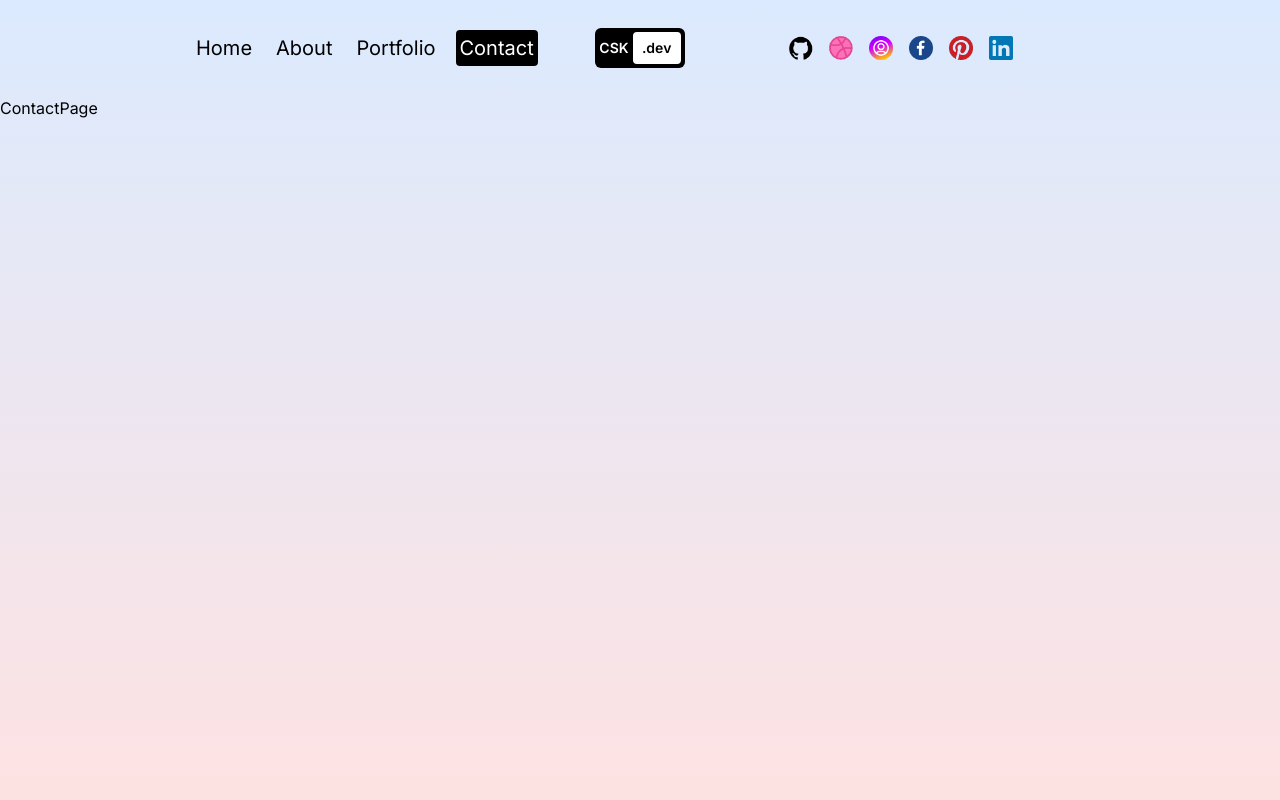
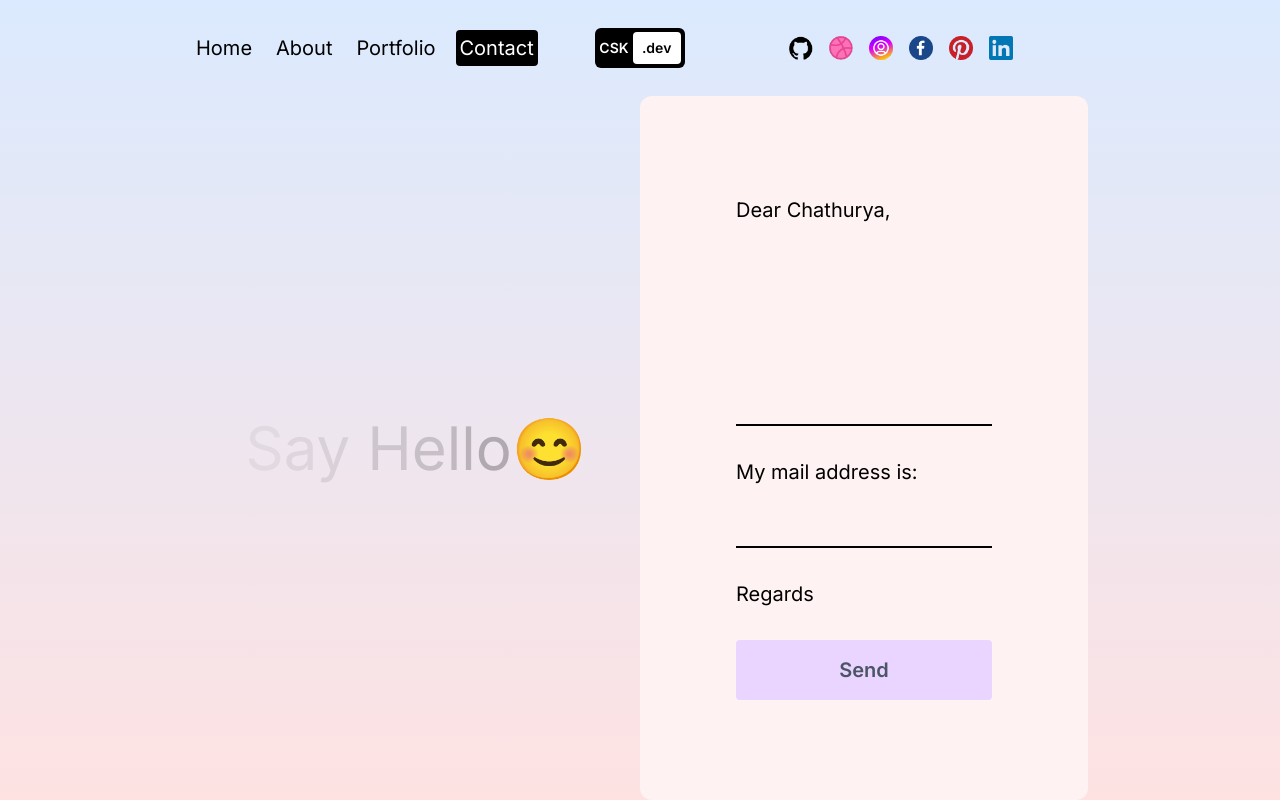
Before and after one commit to MayanthaWj/CSKPortfolio, a Next.js app: page /contact in a window 1280 px wide. Built offline with nearby package versions, Linux system fonts and the light colour scheme.

Commit message:
Contact page layout design

```diff
--- a/package.json
+++ b/package.json
@@ -9,6 +9,7 @@
     "lint": "next lint"
   },
   "dependencies": {
+    "@emailjs/browser": "^4.4.1",
     "framer-motion": "^12.17.0",
     "next": "14.1.0",
     "react": "18",
--- a/src/app/contact/page.jsx
+++ b/src/app/contact/page.jsx
@@ -1,8 +1,37 @@
 "use client"
 
 import {motion} from "framer-motion";
+import { useRef, useState } from "react";
+import emailjs from "@emailjs/browser";
 
 const ContactPage = () => {
+  const text = "Say Hello";
+  const [success, setSuccess] = useState(false);
+  const [error, setError] = useState(false);
+  const form = useRef();
+
+  const sendEmail = (e) => {
+    e.preventDefault();
+    setError(false);
+    setSuccess(false);
+
+    emailjs
+      .sendForm(
+        process.env.NEXT_PUBLIC_SERVICE_ID,
+        process.env.NEXT_PUBLIC_TEMPLATE_ID,
+        form.current,
+        process.env.NEXT_PUBLIC_PUBLIC_KEY
+      )
+      .then(
+        () => {
+          setSuccess(true);
+          form.current.reset();
+        },
+        () => {
+          setError(true);
+        }
+      );
+  };
   return (
     <motion.div
       className="h-full"
@@ -10,9 +39,63 @@
       animate={{ y: "0%" }}
       transition={{ duration: 1 }}
     >
-      <div className="">ContactPage</div>
+      <div className="h-full flex flex-col lg:flex-row px-4 sm:px-8 md:px-12 lg:px-20 xl:px-48">
+        {/* Text CONTAINER */}
+        <div className="h-1/2 lg:h-full lg:w-1/2 flex items-center justify-center text-6xl">
+          <div>
+            {text.split("").map((letter, index) => (
+              <motion.span
+                key={index}
+                initial={{ opacity: 1 }}
+                animate={{ opacity: 0 }}
+                transition={{
+                  duration: 3,
+                  repeat: Infinity,
+                  delay: index * 0.1,
+                }}
+              >
+                {letter}
+              </motion.span>
+            ))}
+            😊
+          </div>
+        </div>
+        {/* Form CONTAINER */}
+          <form
+          onSubmit={sendEmail}
+          ref={form}
+          className="h-1/2 lg:h-full lg:w-1/2 bg-red-50 rounded-xl text-xl flex flex-col gap-8 justify-center p-24"
+        >
+          <span>Dear Chathurya,</span>
+          <textarea
+            rows={6}
+            className="bg-transparent border-b-2 border-b-black outline-none resize-none"
+            name="user_message"
+          />
+          <span>My mail address is:</span>
+          <input
+            name="user_email"
+            type="text"
+            className="bg-transparent border-b-2 border-b-black outline-none"
+          />
+          <span>Regards</span>
+          <button className="bg-purple-200 rounded font-semibold text-gray-600 p-4">
+            Send
+          </button>
+          {success && (
+            <span className="text-green-600 font-semibold">
+              Your message has been sent successfully!
+            </span>
+          )}
+          {error && (
+            <span className="text-red-600 font-semibold">
+              Something went wrong!
+            </span>
+          )}
+        </form>
+      </div>
     </motion.div>
   );
 };
-
+//service_nkleetc
 export default ContactPage;
```
Also changed, not shown: 2 other files (tests, documents, lock files or other folders).
